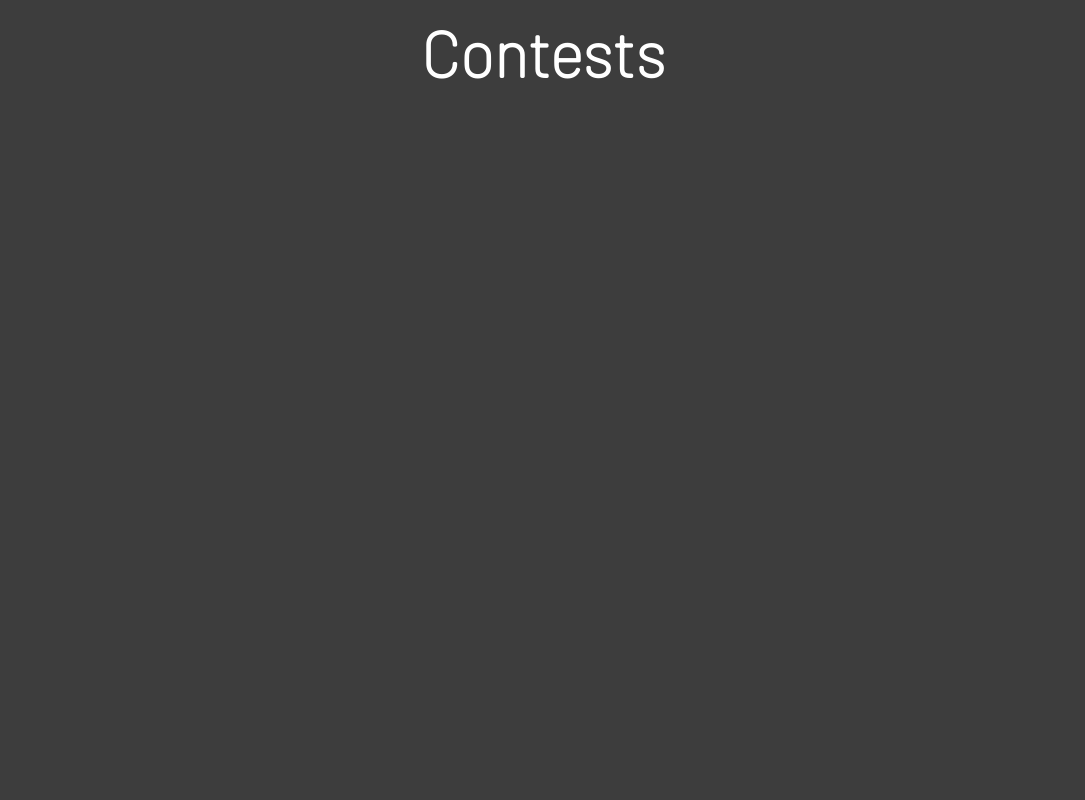
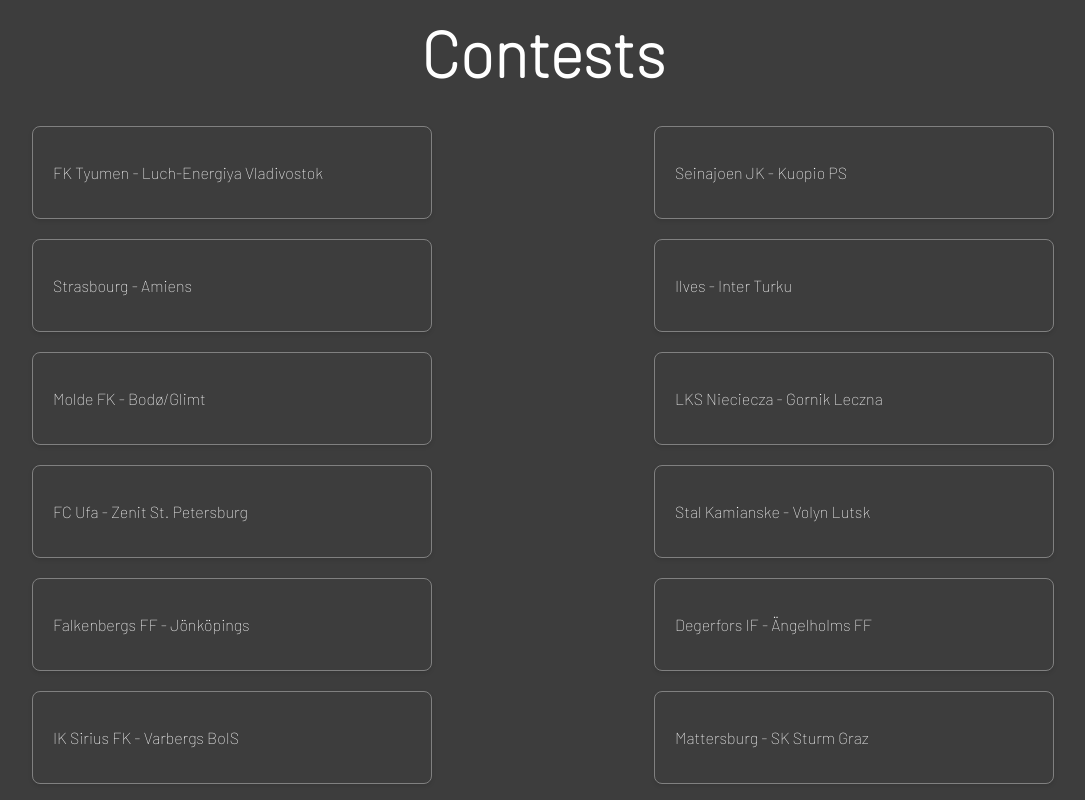
Before and after one commit to elitesuper/live-score, a Next.js app: page /contests in a window 1280 px wide. Shown: the top 800 px of the page, without its empty margins (97-1182 px from the left). Built offline with nearby package versions, Linux system fonts and the light colour scheme.

Commit message:
contest card update

```diff
--- /dev/null
+++ b/components/contestcard.tsx
@@ -0,0 +1,22 @@
+import { ContestType } from "@/interfaces";
+import styled from "styled-components";
+
+
+const Card = styled.div`
+  border: 1px solid grey;
+  border-radius: 8px;
+  padding: 20px;
+  width: 400px; /* Adjust the width of each card as needed */
+  box-shadow: 0 2px 4px rgba(0, 0, 0, 0.1);
+  @media (max-width: 1024px) {
+    width: 300px
+  }
+`
+
+export default function ContestCard({ contest }: { contest: ContestType }) {
+  return (
+      <Card>
+        <p>{contest.name}</p>
+      </Card>
+  );
+}
--- a/components/conteststyles.tsx
+++ b/components/conteststyles.tsx
@@ -103,10 +103,11 @@ const ContestHeader = styled.div`
 `
 
 const ContestBody = styled.div`
-  padding: 1rem 0;
-  width: 100%;
   display: flex;
-  justify-content: space-between;
-`
+  flex-wrap: wrap;
+  gap: 20px; /* Adjust the gap between cards as needed */
+  justify-content: space-around;
+  padding: 20px;
+`;
 
 export { MatchName, CountryName, StatusText, ScoreText, VersusInfo, TeamName, ContestMain, StatusMetor, LiveStatusText, ContestContainer, ContestHeader, ContestBody };
--- a/pages/contests/index.tsx
+++ b/pages/contests/index.tsx
@@ -1,14 +1,30 @@
-import { ContestBody, ContestContainer, ContestHeader, ContestMain } from "@/components/conteststyles";
+import useSWR from "swr";
+import React from 'react';
+import { ContestBody, ContestContainer, ContestHeader } from "@/components/conteststyles";
 import { Title } from "@/components/sharedstyles";
+import { ContestType } from "@/interfaces";
+import ContestCard from "@/components/contestcard";
+
+const fetcher = (url: string) => fetch(url).then((res) => res.json())
 
 export default function Contests() {
+  const { data, error, isLoading } = useSWR<ContestType[]>("/api/contests", fetcher);
+
+  if (error) return <div>Failed to load</div>;
+  if (isLoading) return <div>Loading...</div>;
+  if (!data) return null;
+
   return (
     <ContestContainer>
       <ContestHeader>
         <Title>Contests</Title>
       </ContestHeader>
       <ContestBody>
-
+        {data.map((c) => (
+          <React.Fragment key={c.id}>
+            <ContestCard contest={c}></ContestCard>
+          </React.Fragment>
+        ))}
       </ContestBody>
     </ContestContainer>
   )
```
